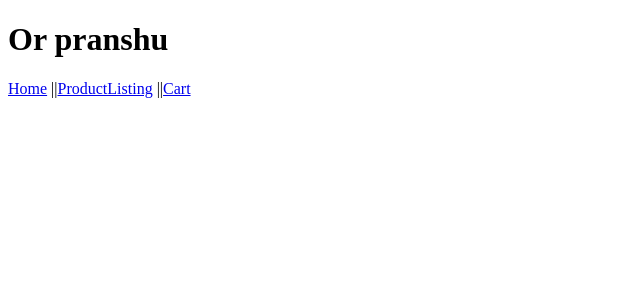
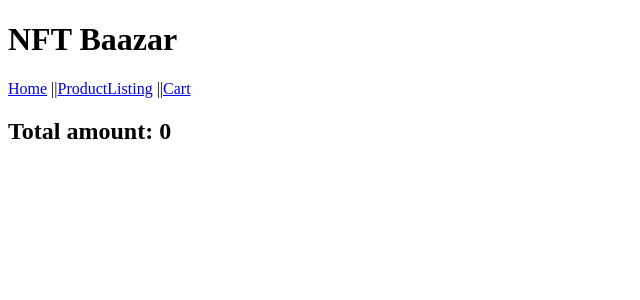
Before and after one commit to RawHeatG/nftBazar, a React (Create React App) app: page /cart in a window 1280 px wide. Shown: the top 300 px of the page, without its empty margins (0-640 px from the left). Built offline with nearby package versions, Linux system fonts and the light colour scheme.

Commit message:
Restucturing, Improve Cart

```diff
--- a/src/App.js
+++ b/src/App.js
@@ -5,7 +5,7 @@ export function App(){
 
     return(
         <>
-            <h1>Or pranshu </h1>
+            <h1>NFT Baazar</h1>
             <nav>
                 <Link to="/">Home</Link> ||
                 <Link to="/products">ProductListing</Link> ||
--- a/src/Components/Cart.js
+++ b/src/Components/Cart.js
@@ -1,8 +1,9 @@
-import { useData } from "../data-context";
+import { useData } from "../Contexts";
 import { ProductCard } from "./ProductCard"
 
 export function Cart() {
     const{ itemsInCart } = useData();
+    let total = 0;
     return(
         <>
             {(itemsInCart.lentgh === 0) ?
@@ -17,7 +18,18 @@ export function Cart() {
                         {itemsInCart.map( (item) => (<ProductCard product={item} />) )}
                     </div>
                 )
-                }
+            }
+
+            <ol>
+                {itemsInCart.map( ({name, quantity, price}) => {
+                    total = total + price*quantity;
+                    return(<li><div>
+                        <p>{name} x {quantity} = {price*quantity}</p>
+                    </div></li>)
+                })}
+            </ol>
+            <h2>Total amount: {total}</h2>
+
         </>
     )
 }
--- a/src/Components/ProductCard.js
+++ b/src/Components/ProductCard.js
@@ -1,4 +1,4 @@
-import { useData } from "../data-context";
+import { useData } from "../Contexts";
 import "./styles.css";
 
 export function ProductCard({product}) {
@@ -13,7 +13,23 @@ export function ProductCard({product}) {
         fastDelivery,
         quantity
       } = product;
-    const { dispatch } = useData();
+    const { dispatch, itemsInCart } = useData();
+    const WhichButtonToShow = () => {
+        if(itemsInCart.find((item) => item.id === id)){
+            return(
+                <div>
+                    <button onClick={() => dispatch({type: "MANIPULATE_QUANTITY", payload: {manipulation: "DECREASE", item: product}})} >-</button>
+                    <h3>{quantity}</h3>
+                    <button onClick={() => dispatch({type: "MANIPULATE_QUANTITY", payload: {manipulation: "INCREASE", item: product}})} >+</button>
+                </div>
+            )
+        }
+        return(
+            <div>
+                <button onClick={() => dispatch({type: "MANIPULATE_QUANTITY", payload: {manipulation: "ADD_TO_CART", item: product}})} >Add To Cart</button>
+            </div>
+        )
+    }
     return(
 
         <div
@@ -33,15 +49,7 @@ export function ProductCard({product}) {
             {!inStock && <div> Out of Stock </div>}
             <div>{level}</div>
             {fastDelivery ? ( <div> Fast Delivery </div> ) : ( <div> 3 days minimum </div> )}
-            {(quantity === 0) ? ( <button onClick={() => dispatch({type: "MANIPULATE_QUANTITY", payload: {manipulation: "ADD_TO_CART", item: product}})} >Add To Cart</button> ) :
-                (
-                    <div>
-                        <button onClick={() => dispatch({type: "MANIPULATE_QUANTITY", payload: {manipulation: "DECREASE", item: product}})} >-</button>
-                        <h3>{quantity}</h3>
-                        <button onClick={() => dispatch({type: "MANIPULATE_QUANTITY", payload: {manipulation: "INCREASE", item: product}})} >+</button>
-                    </div>
-                )
-            }
+            {WhichButtonToShow()}
 
         </div>
     )
--- a/src/Components/ProductListing.js
+++ b/src/Components/ProductListing.js
@@ -1,5 +1,5 @@
 import React, { useReducer } from "react";
-import { useData } from "../data-context";
+import { useData } from "../Contexts";
 import { ProductCard } from "./ProductCard";
 import { Cart } from "./Cart";
 import { BrowserRouter as Router, Routes, Route, Link } from "react-router-dom";
--- /dev/null
+++ b/src/Contexts/index.js
@@ -0,0 +1 @@
+export { useData, DataProvider } from "./data-context";
--- a/src/index.js
+++ b/src/index.js
@@ -3,7 +3,7 @@ import ReactDOM from "react-dom";
 import { BrowserRouter as Router } from "react-router-dom";
 
 import { App } from "./App";
-import { DataProvider } from "./data-context";
+import { DataProvider } from "./Contexts";
 
 const rootElement = document.getElementById("root");
 ReactDOM.render(
```
Also changed, not shown: src/Contexts/data-context.js (renamed from src/data-context.js).
